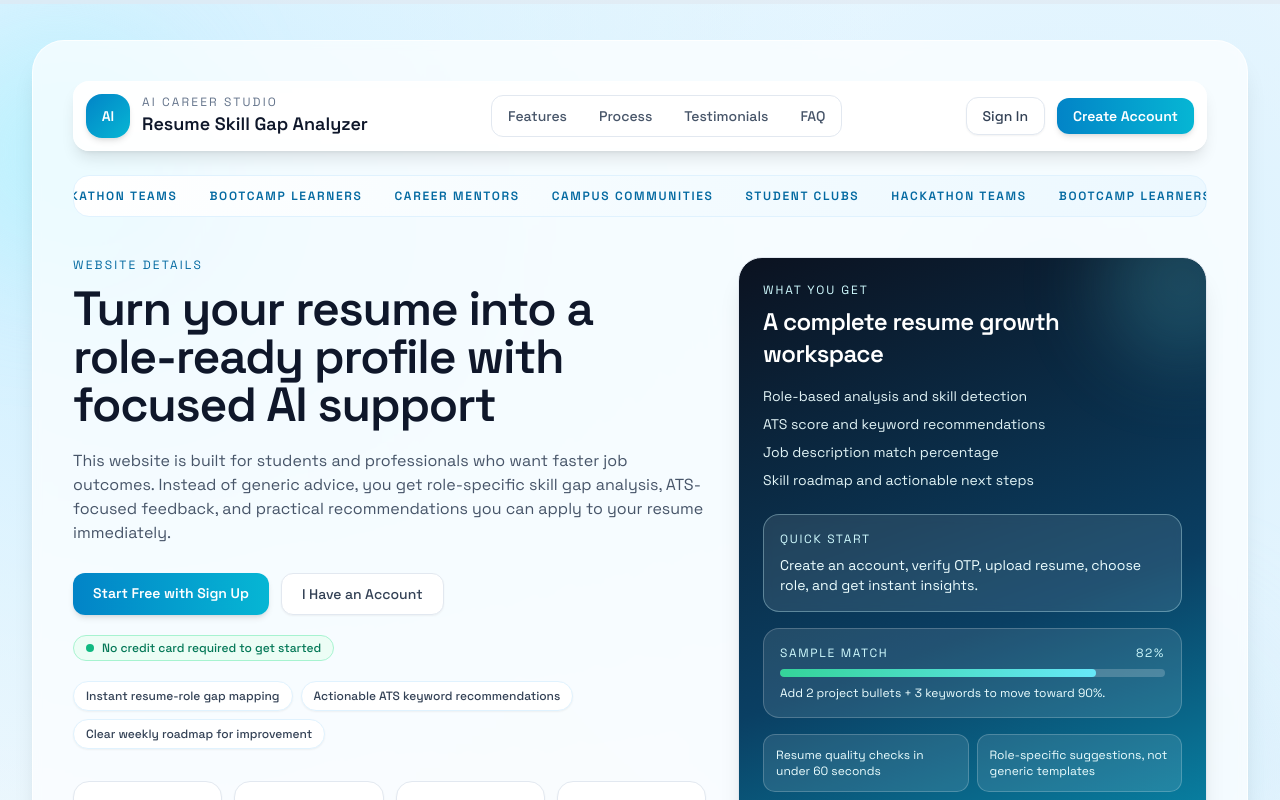
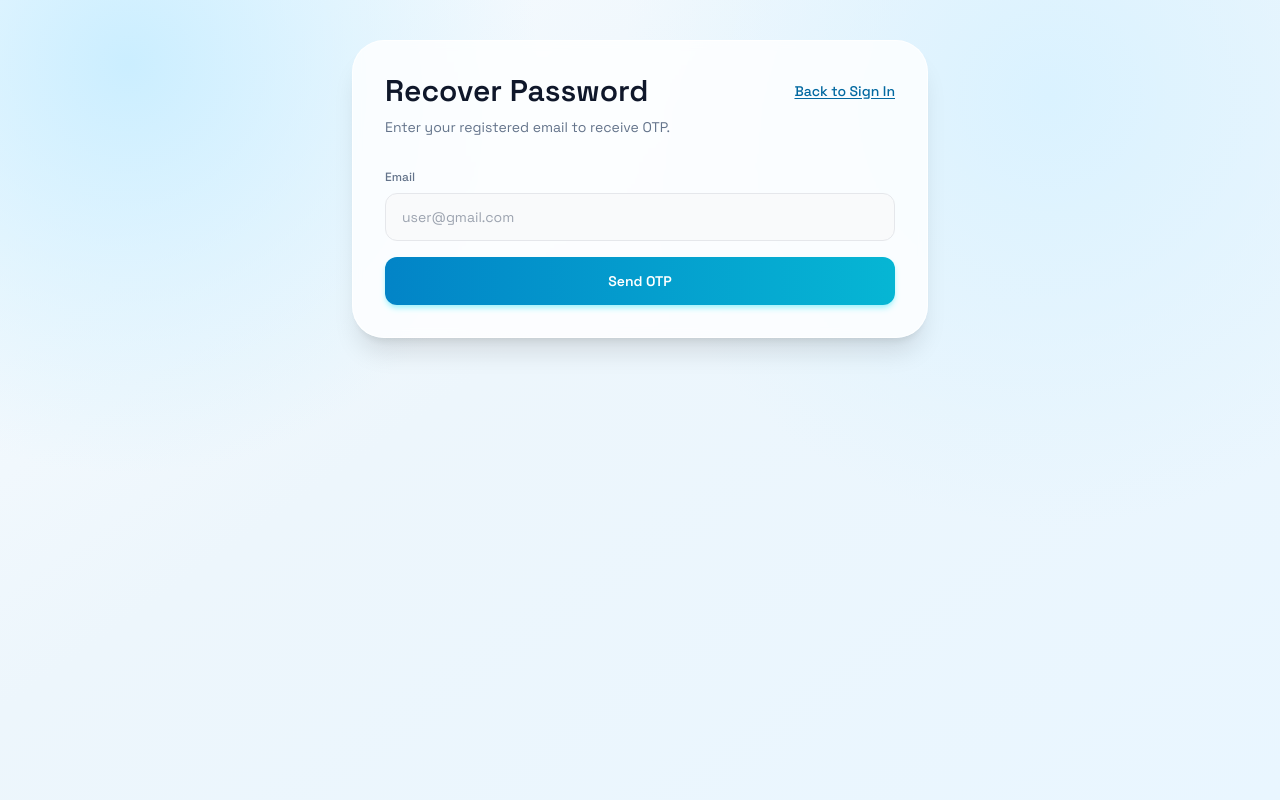
Before and after one commit to Shivadarshan-HM/Ai-resume-skill-gap-analyzer, a React (Create React App) app in the folder frontend/: page /forgot-password in a window 1280 px wide. Before the commit this address led to /. Shown: the top 800 px of the page. Built offline with nearby package versions, Linux system fonts and the light colour scheme.

Commit message:
Add forgot password recovery flow with OTP page and routing

```diff
--- a/frontend/src/App.jsx
+++ b/frontend/src/App.jsx
@@ -2,6 +2,7 @@ import { useState, useEffect } from "react";
 import { BrowserRouter, Navigate, Route, Routes } from "react-router-dom";
 import Login from "./pages/Login";
 import Landing from "./pages/Landing";
+import ForgotPassword from "./pages/ForgotPassword";
 import Dashboard from "./components/Dashboard";
 
 function App() {
@@ -63,6 +64,10 @@ function App() {
           element={user ? <Navigate to="/dashboard" replace /> : <Login onLoginSuccess={handleLoginSuccess} />}
         />
         <Route
+          path="/forgot-password"
+          element={user ? <Navigate to="/dashboard" replace /> : <ForgotPassword />}
+        />
+        <Route
           path="/dashboard/*"
           element={user ? <Dashboard {...dashboardProps} /> : <Navigate to="/login" replace />}
         />
--- /dev/null
+++ b/frontend/src/pages/ForgotPassword.jsx
@@ -0,0 +1,219 @@
+import { useState } from "react";
+import { Link, useNavigate } from "react-router-dom";
+import { motion } from "framer-motion";
+import {
+  forgotPasswordSendOtp,
+  forgotPasswordVerifyOtp,
+  resetPassword,
+} from "../services/api";
+
+function ForgotPassword() {
+  const navigate = useNavigate();
+  const [step, setStep] = useState(1);
+  const [email, setEmail] = useState("");
+  const [otp, setOtp] = useState("");
+  const [resetToken, setResetToken] = useState("");
+  const [newPassword, setNewPassword] = useState("");
+  const [confirmPassword, setConfirmPassword] = useState("");
+  const [loading, setLoading] = useState(false);
+  const [error, setError] = useState("");
+  const [success, setSuccess] = useState("");
+
+  async function handleSendOtp(event) {
+    event.preventDefault();
+    setError("");
+    setSuccess("");
+
+    if (!email.trim()) {
+      setError("Email is required.");
+      return;
+    }
+
+    setLoading(true);
+    try {
+      await forgotPasswordSendOtp({ email });
+      setSuccess("OTP sent to your email.");
+      setStep(2);
+    } catch (err) {
+      setError(err.message || "Failed to send OTP.");
+    } finally {
+      setLoading(false);
+    }
+  }
+
+  async function handleVerifyOtp(event) {
+    event.preventDefault();
+    setError("");
+    setSuccess("");
+
+    if (!otp.trim()) {
+      setError("Please enter OTP.");
+      return;
+    }
+
+    setLoading(true);
+    try {
+      const data = await forgotPasswordVerifyOtp({ email, otp });
+      setResetToken(data.reset_token || "");
+      setSuccess("OTP verified. Set your new password.");
+      setStep(3);
+    } catch (err) {
+      setError(err.message || "OTP verification failed.");
+    } finally {
+      setLoading(false);
+    }
+  }
+
+  async function handleResetPassword(event) {
+    event.preventDefault();
+    setError("");
+    setSuccess("");
+
+    if (!newPassword || !confirmPassword) {
+      setError("Please fill both password fields.");
+      return;
+    }
+
+    if (newPassword.length < 6) {
+      setError("Password must be at least 6 characters.");
+      return;
+    }
+
+    if (newPassword !== confirmPassword) {
+      setError("Passwords do not match.");
+      return;
+    }
+
+    setLoading(true);
+    try {
+      await resetPassword({ email, resetToken, newPassword });
+      setSuccess("Password reset successfully. Redirecting to sign in...");
+      setTimeout(() => navigate("/login?mode=signin"), 1200);
+    } catch (err) {
+      setError(err.message || "Password reset failed.");
+    } finally {
+      setLoading(false);
+    }
+  }
+
+  return (
+    <main className="relative min-h-screen overflow-hidden bg-[radial-gradient(circle_at_10%_8%,#cbeeff_0%,transparent_30%),radial-gradient(circle_at_82%_12%,#daf2ff_0%,transparent_34%),linear-gradient(145deg,#f9fcff_0%,#edf6fc_42%,#e9f6ff_100%)] px-4 py-6 sm:px-8 sm:py-10">
+      <motion.section
+        className="mx-auto w-full max-w-xl rounded-[2rem] border border-white/80 bg-white/80 p-6 shadow-xl backdrop-blur-sm sm:p-8"
+        initial={{ opacity: 0, y: 30 }}
+        animate={{ opacity: 1, y: 0 }}
+        transition={{ duration: 0.5 }}
+      >
+        <div className="flex items-center justify-between gap-3">
+          <h1 className="text-3xl font-semibold text-slate-900">Recover Password</h1>
+          <Link to="/login?mode=signin" className="text-sm font-medium text-sky-700 underline underline-offset-2">
+            Back to Sign In
+          </Link>
+        </div>
+
+        <p className="mt-2 text-sm text-slate-500">
+          {step === 1 && "Enter your registered email to receive OTP."}
+          {step === 2 && `Enter the OTP sent to ${email}.`}
+          {step === 3 && "Set a new password for your account."}
+        </p>
+
+        {step === 1 && (
+          <form className="mt-8 space-y-4" onSubmit={handleSendOtp}>
+            <label className="block">
+              <span className="mb-2 block text-xs font-medium text-slate-500">Email</span>
+              <input
+                type="email"
+                value={email}
+                onChange={(e) => setEmail(e.target.value)}
+                placeholder="user@gmail.com"
+                className="h-12 w-full rounded-xl border border-gray-200 bg-gray-50 px-4 text-sm text-slate-700 outline-none transition focus:ring-2 focus:ring-sky-400"
+              />
+            </label>
+            {error && <p className="rounded-xl border border-rose-200 bg-rose-50 px-3 py-2 text-sm text-rose-700">{error}</p>}
+            {success && <p className="rounded-xl border border-emerald-200 bg-emerald-50 px-3 py-2 text-sm text-emerald-700">{success}</p>}
+            <button
+              type="submit"
+              disabled={loading}
+              className="h-12 w-full rounded-xl bg-gradient-to-r from-sky-600 to-cyan-500 text-sm font-semibold text-white shadow-md shadow-cyan-200 disabled:opacity-70"
+            >
+              {loading ? "Sending OTP..." : "Send OTP"}
+            </button>
+          </form>
+        )}
+
+        {step === 2 && (
+          <form className="mt-8 space-y-4" onSubmit={handleVerifyOtp}>
+            <label className="block">
+              <span className="mb-2 block text-xs font-medium text-slate-500">Enter OTP</span>
+              <input
+                type="text"
+                maxLength={6}
+                value={otp}
+                onChange={(e) => setOtp(e.target.value)}
+                placeholder="_ _ _ _ _ _"
+                className="h-14 w-full rounded-xl border border-gray-200 bg-gray-50 px-4 text-center text-2xl font-bold tracking-[0.5em] text-slate-700 outline-none transition focus:ring-2 focus:ring-sky-400"
+              />
+            </label>
+            {error && <p className="rounded-xl border border-rose-200 bg-rose-50 px-3 py-2 text-sm text-rose-700">{error}</p>}
+            {success && <p className="rounded-xl border border-emerald-200 bg-emerald-50 px-3 py-2 text-sm text-emerald-700">{success}</p>}
+            <button
+              type="submit"
+              disabled={loading}
+              className="h-12 w-full rounded-xl bg-gradient-to-r from-sky-600 to-cyan-500 text-sm font-semibold text-white shadow-md shadow-cyan-200 disabled:opacity-70"
+            >
+              {loading ? "Verifying..." : "Verify OTP"}
+            </button>
+            <button
+              type="button"
+              onClick={() => {
+                setStep(1);
+                setOtp("");
+                setError("");
+                setSuccess("");
+              }}
+              className="w-full text-center text-sm text-slate-500 underline"
+            >
+              Change email
+            </button>
+          </form>
+        )}
+
+        {step === 3 && (
+          <form className="mt-8 space-y-4" onSubmit={handleResetPassword}>
+            <label className="block">
+              <span className="mb-2 block text-xs font-medium text-slate-500">New Password</span>
+              <input
+                type="password"
+                value={newPassword}
+                onChange={(e) => setNewPassword(e.target.value)}
+                placeholder="New password"
+                className="h-12 w-full rounded-xl border border-gray-200 bg-gray-50 px-4 text-sm text-slate-700 outline-none transition focus:ring-2 focus:ring-sky-400"
+              />
+            </label>
+            <label className="block">
+              <span className="mb-2 block text-xs font-medium text-slate-500">Confirm New Password</span>
+              <input
+                type="password"
+                value={confirmPassword}
+                onChange={(e) => setConfirmPassword(e.target.value)}
+                placeholder="Confirm password"
+                className="h-12 w-full rounded-xl border border-gray-200 bg-gray-50 px-4 text-sm text-slate-700 outline-none transition focus:ring-2 focus:ring-sky-400"
+              />
+            </label>
+            {error && <p className="rounded-xl border border-rose-200 bg-rose-50 px-3 py-2 text-sm text-rose-700">{error}</p>}
+            {success && <p className="rounded-xl border border-emerald-200 bg-emerald-50 px-3 py-2 text-sm text-emerald-700">{success}</p>}
+            <button
+              type="submit"
+              disabled={loading || !resetToken}
+              className="h-12 w-full rounded-xl bg-gradient-to-r from-sky-600 to-cyan-500 text-sm font-semibold text-white shadow-md shadow-cyan-200 disabled:opacity-70"
+            >
+              {loading ? "Resetting..." : "Reset Password"}
+            </button>
+          </form>
+        )}
+      </motion.section>
+    </main>
+  );
+}
+
+export default ForgotPassword;
--- a/frontend/src/pages/Login.jsx
+++ b/frontend/src/pages/Login.jsx
@@ -171,6 +171,11 @@ function Login({ onLoginSuccess }) {
                 <motion.button type="submit" disabled={loading} className="h-12 w-full rounded-xl bg-gradient-to-r from-sky-600 to-cyan-500 text-sm font-semibold text-white shadow-md shadow-cyan-200 disabled:opacity-70" whileHover={{ scale: 1.02 }} whileTap={{ scale: 0.98 }}>
                   {loading ? "Please wait..." : "Sign in"}
                 </motion.button>
+                <p className="text-right text-sm text-slate-500">
+                  <Link to="/forgot-password" className="font-medium text-sky-700 underline underline-offset-2">
+                    Forgot Password?
+                  </Link>
+                </p>
               </form>
             )}
           </div>
--- a/frontend/src/services/api.js
+++ b/frontend/src/services/api.js
@@ -88,7 +88,7 @@ export async function verifyOtp({ email, otp }) {
 
 // Forgot Password - Send OTP
 export async function forgotPasswordSendOtp({ email }) {
-  const res = await fetch(`${BASE_URL}/forgot-password/send-otp`, {
+  const res = await fetch(`${BASE_URL}/auth/forgot-password/send-otp`, {
     method: "POST",
     headers: { "Content-Type": "application/json" },
     body: JSON.stringify({ email }),
@@ -100,7 +100,7 @@ export async function forgotPasswordSendOtp({ email }) {
 
 // Forgot Password - Verify OTP
 export async function forgotPasswordVerifyOtp({ email, otp }) {
-  const res = await fetch(`${BASE_URL}/forgot-password/verify-otp`, {
+  const res = await fetch(`${BASE_URL}/auth/forgot-password/verify-otp`, {
     method: "POST",
     headers: { "Content-Type": "application/json" },
     body: JSON.stringify({ email, otp }),
@@ -111,11 +111,11 @@ export async function forgotPasswordVerifyOtp({ email, otp }) {
 }
 
 // Forgot Password - Reset
-export async function resetPassword({ email, otp, newPassword }) {
-  const res = await fetch(`${BASE_URL}/forgot-password/reset`, {
+export async function resetPassword({ email, resetToken, newPassword }) {
+  const res = await fetch(`${BASE_URL}/auth/forgot-password/reset`, {
     method: "POST",
     headers: { "Content-Type": "application/json" },
-    body: JSON.stringify({ email, otp, new_password: newPassword }),
+    body: JSON.stringify({ email, reset_token: resetToken, new_password: newPassword }),
   });
   const data = await res.json();
   if (!res.ok) throw new Error(data.error || "Password reset failed.");
```
